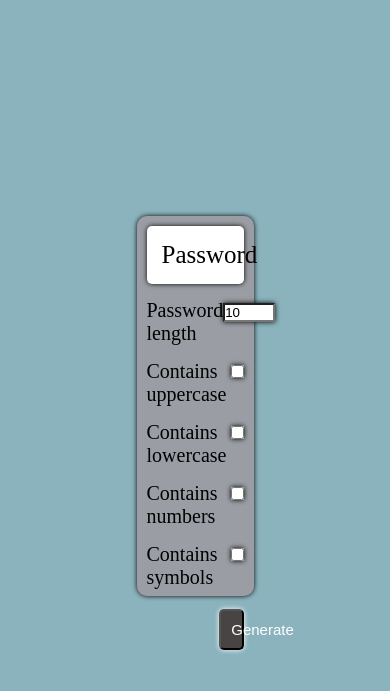
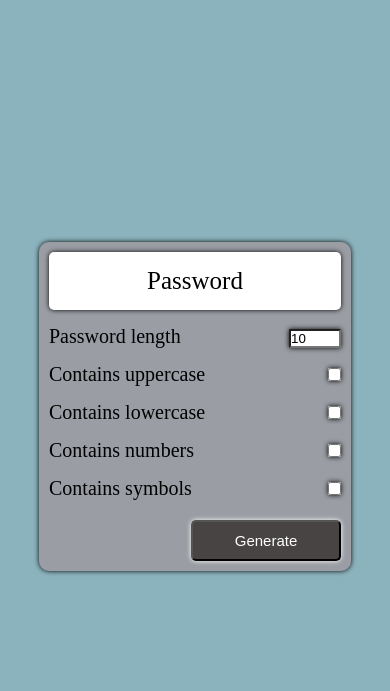
Before and after one commit to AbhisekWebDev/JS-Password-Generator, a plain HTML site: page index.html in a window 390 px wide. Shown: the part 105-796 px from the top of the page. Drawn offline with Linux system fonts and the light colour scheme.

Commit message:
Update style.css

```diff
--- a/style.css
+++ b/style.css
@@ -10,7 +10,7 @@ body{
 
 h1{
     text-align: center;
-    margin-top: 10px;
+    padding-top: 10px;
 }
 
 .main{
@@ -22,8 +22,9 @@ h1{
 }
 
 .box{
-    width: 30%;
-    height: 45%;
+    width: 90%;
+    max-width: 500px;
+    height: auto;
     background-color: #b7747455;
     padding: 10px;
     border-radius: 10px;
@@ -60,7 +61,8 @@ label{
 }
 
 button{
-    width: 25%;
+    width: 100%;
+    max-width: 200px;
     font-size: 15px;
     padding: 10px;
     color: #fff;
@@ -70,3 +72,15 @@ button{
     border-radius: 5px;
     box-shadow: 0 0 5px;
 }
+
+/* Media Queries */
+@media screen and (max-width: 768px) {
+    .box {
+        width: 80%;
+        max-width: 400px;
+    }
+
+    button {
+        max-width: 150px;
+    }
+}
```
